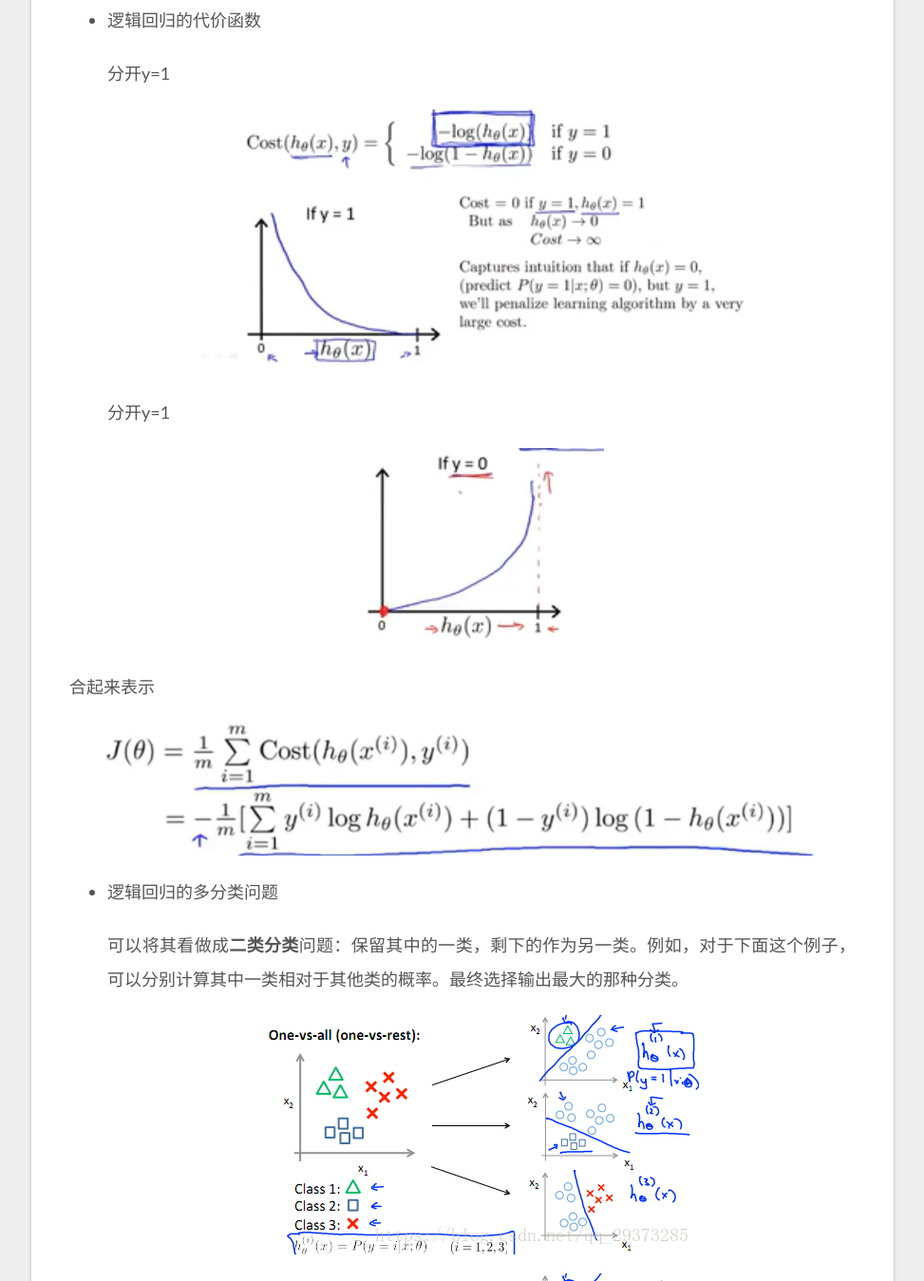
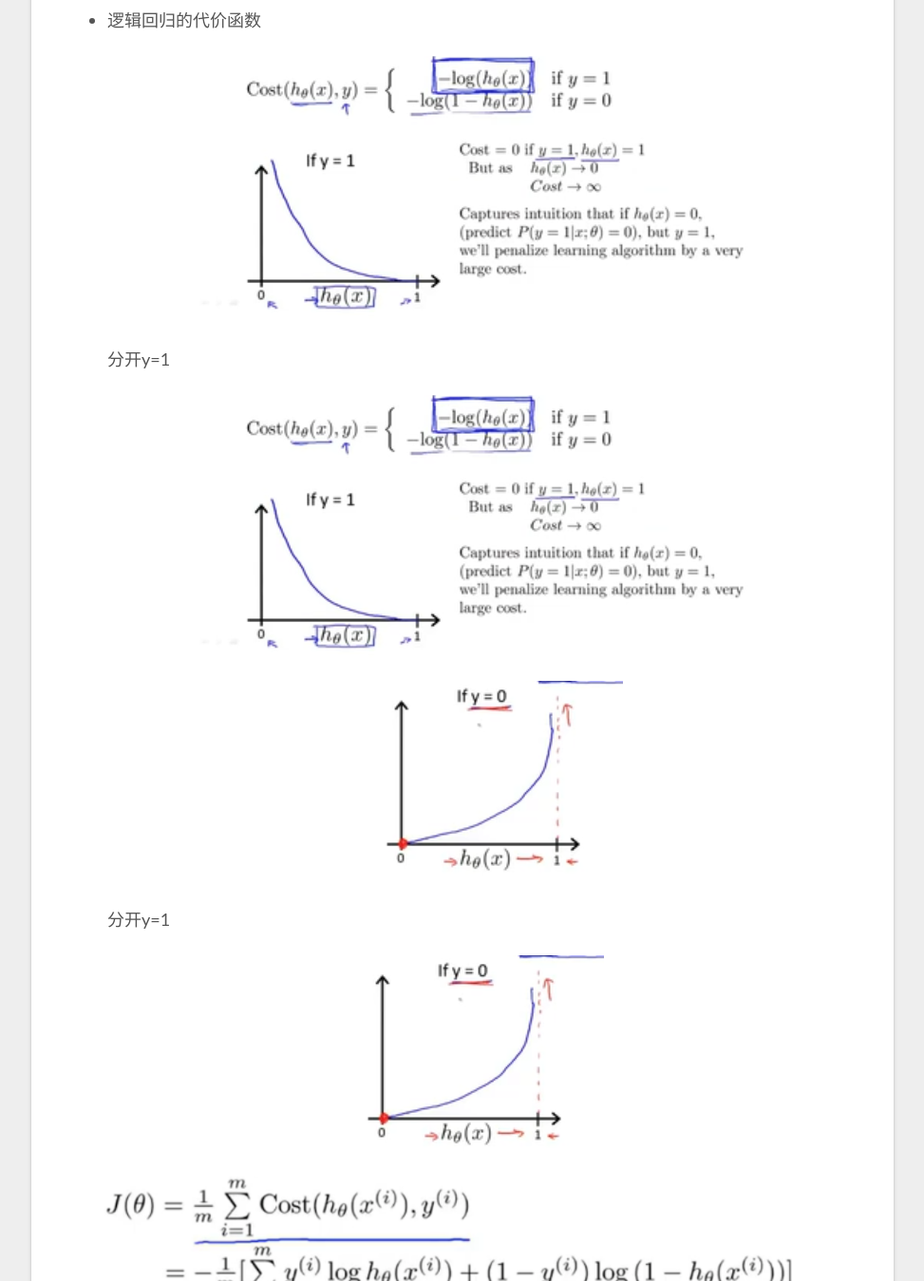
Before and after one commit to lyj789/lyj789.github.io, a plain HTML site: page 2021/05/31/NLP入门/index.html in a window 1280 px wide. Shown: the part 10651-12000 px from the top of the page at 95% size, without its empty margins (279-1252 px from the left). Drawn offline with Linux system fonts and the light colour scheme; some packages are replaced by stand-ins of ours; a script that the page names is missing; files whose address does not match are found by name.

Commit message:
Site updated: 2021-06-03 20:30:58

```diff
--- a/2021/05/31/NLP入门/index.html
+++ b/2021/05/31/NLP入门/index.html
@@ -51,8 +51,11 @@
 <meta property="og:image" content="http://example.com/2021/05/31/NLP%E5%85%A5%E9%97%A8/Blog/blog/source_posts/NLP入门/学习率.png">
 <meta property="og:image" content="http://example.com/2021/05/31/NLP%E5%85%A5%E9%97%A8/%E9%80%BB%E8%BE%91.png">
 <meta property="og:image" content="http://example.com/2021/05/31/NLP%E5%85%A5%E9%97%A8/Blog/blog/source_posts/NLP入门/逻辑.png">
+<meta property="og:image" content="http://example.com/2021/05/31/NLP%E5%85%A5%E9%97%A8/%E4%BB%A3%E4%BB%B7.PNG">
 <meta property="og:image" content="http://example.com/2021/05/31/NLP%E5%85%A5%E9%97%A8/Blog/blog/source_posts/NLP入门/代价.PNG">
+<meta property="og:image" content="http://example.com/2021/05/31/NLP%E5%85%A5%E9%97%A8/%E4%BB%A3%E4%BB%B72.PNG">
 <meta property="og:image" content="http://example.com/2021/05/31/NLP%E5%85%A5%E9%97%A8/Blog/blog/source_posts/NLP入门/代价2.PNG">
+<meta property="og:image" content="http://example.com/2021/05/31/NLP%E5%85%A5%E9%97%A8/%E4%BB%A3%E4%BB%B73.PNG">
 <meta property="og:image" content="http://example.com/2021/05/31/NLP%E5%85%A5%E9%97%A8/Blog/blog/source_posts/NLP入门/代价3.PNG">
 <meta property="og:image" content="http://example.com/2021/05/31/NLP%E5%85%A5%E9%97%A8/%E5%A4%9A%E5%88%86%E7%B1%BB.png">
 <meta property="og:image" content="http://example.com/2021/05/31/NLP%E5%85%A5%E9%97%A8/Blog/blog/source_posts/NLP入门/多分类.png">
@@ -60,7 +63,7 @@
 <meta property="og:image" content="http://example.com/2021/05/31/NLP%E5%85%A5%E9%97%A8/%E6%AD%A3%E5%88%99%E5%8C%96.PNG">
 <meta property="og:image" content="http://example.com/2021/05/31/NLP%E5%85%A5%E9%97%A8/Blog/blog/source_posts/NLP入门/正则化.PNG">
 <meta property="article:published_time" content="2021-05-31T01:47:15.000Z">
-<meta property="article:modified_time" content="2021-06-03T12:28:38.643Z">
+<meta property="article:modified_time" content="2021-06-03T12:30:46.875Z">
 <meta property="article:author" content="lyj789">
 <meta property="article:tag" content="NLP">
 <meta name="twitter:card" content="summary">
@@ -215,7 +218,7 @@
                   <i class="far fa-calendar-check"></i>
                 </span>
                 <span class="post-meta-item-text">更新于</span>
-                <time title="修改时间：2021-06-03 20:28:38" itemprop="dateModified" datetime="2021-06-03T20:28:38+08:00">2021-06-03</time>
+                <time title="修改时间：2021-06-03 20:30:46" itemprop="dateModified" datetime="2021-06-03T20:30:46+08:00">2021-06-03</time>
               </span>
 
 
@@ -422,17 +425,17 @@
 <p><img src="/2021/05/31/NLP%E5%85%A5%E9%97%A8/Blog\blog\source_posts\NLP入门\逻辑.png" alt="逻辑"></p>
 <ul>
 <li><p>逻辑回归的代价函数</p>
-
+<img src="/2021/05/31/NLP%E5%85%A5%E9%97%A8/%E4%BB%A3%E4%BB%B7.PNG" class title="代价">
 
 <p>分开y=1</p>
 <p><img src="/2021/05/31/NLP%E5%85%A5%E9%97%A8/Blog\blog\source_posts\NLP入门\代价.PNG" alt="代价"></p>
-
+<img src="/2021/05/31/NLP%E5%85%A5%E9%97%A8/%E4%BB%A3%E4%BB%B72.PNG" class title="代价2">
 
 <p>分开y=1</p>
 </li>
 </ul>
 <p><img src="/2021/05/31/NLP%E5%85%A5%E9%97%A8/Blog\blog\source_posts\NLP入门\代价2.PNG" alt="代价2"></p>
-
+<img src="/2021/05/31/NLP%E5%85%A5%E9%97%A8/%E4%BB%A3%E4%BB%B73.PNG" class title="代价3">
 
 <p>合起来表示</p>
 <p><img src="/2021/05/31/NLP%E5%85%A5%E9%97%A8/Blog\blog\source_posts\NLP入门\代价3.PNG" alt="代价3"></p>
```
Also changed, not shown: index.html (+1 -1 lines).
